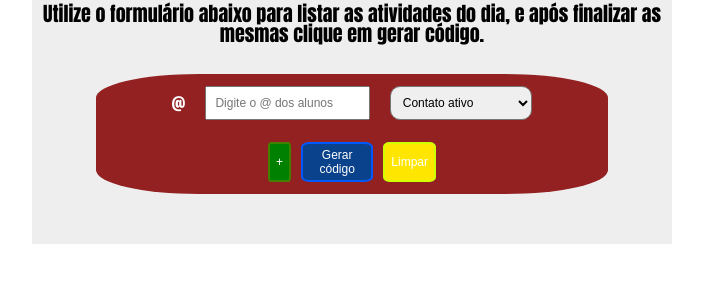
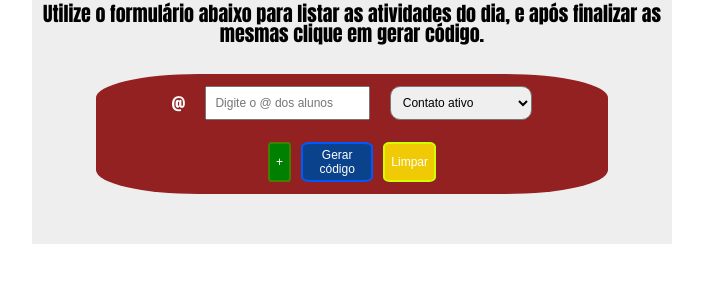
Before and after one commit to Rafanfos/gerador-checkout, a plain HTML site: page index.html in a window 1280 px wide. Shown: the part 84-366 px from the top of the page, without its empty margins (288-991 px from the left). Drawn offline with Linux system fonts and the light colour scheme; a web font is replaced by a local one.

Commit message:
Cores corrigidas.

```diff
--- a/src/css/style.css
+++ b/src/css/style.css
@@ -85,7 +85,7 @@ button {
 }
 
 .limpar {
-  background-color: rgb(255, 230, 0);
+  background-color: rgba(255, 230, 0, 0.863);
   border: solid 2px rgb(208, 255, 0);
 }
 
```
